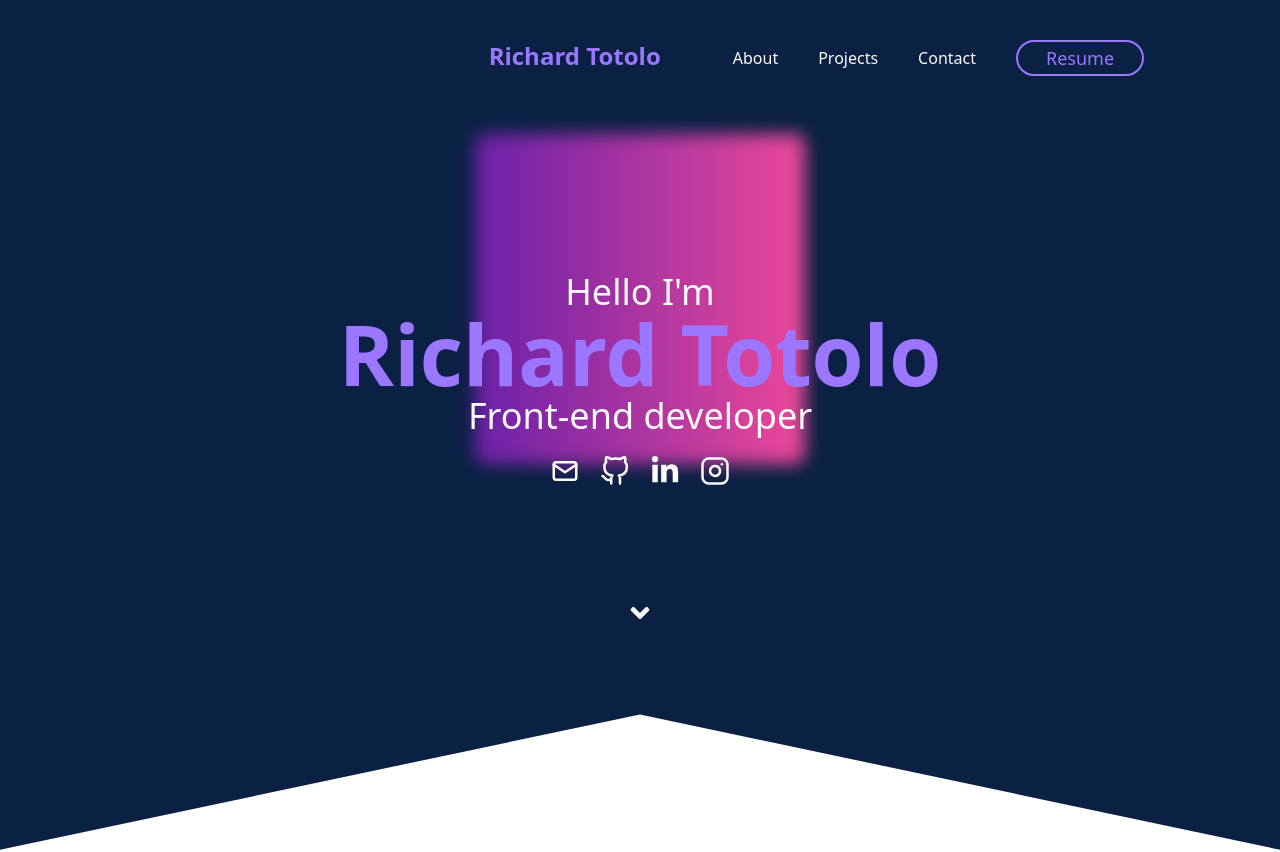
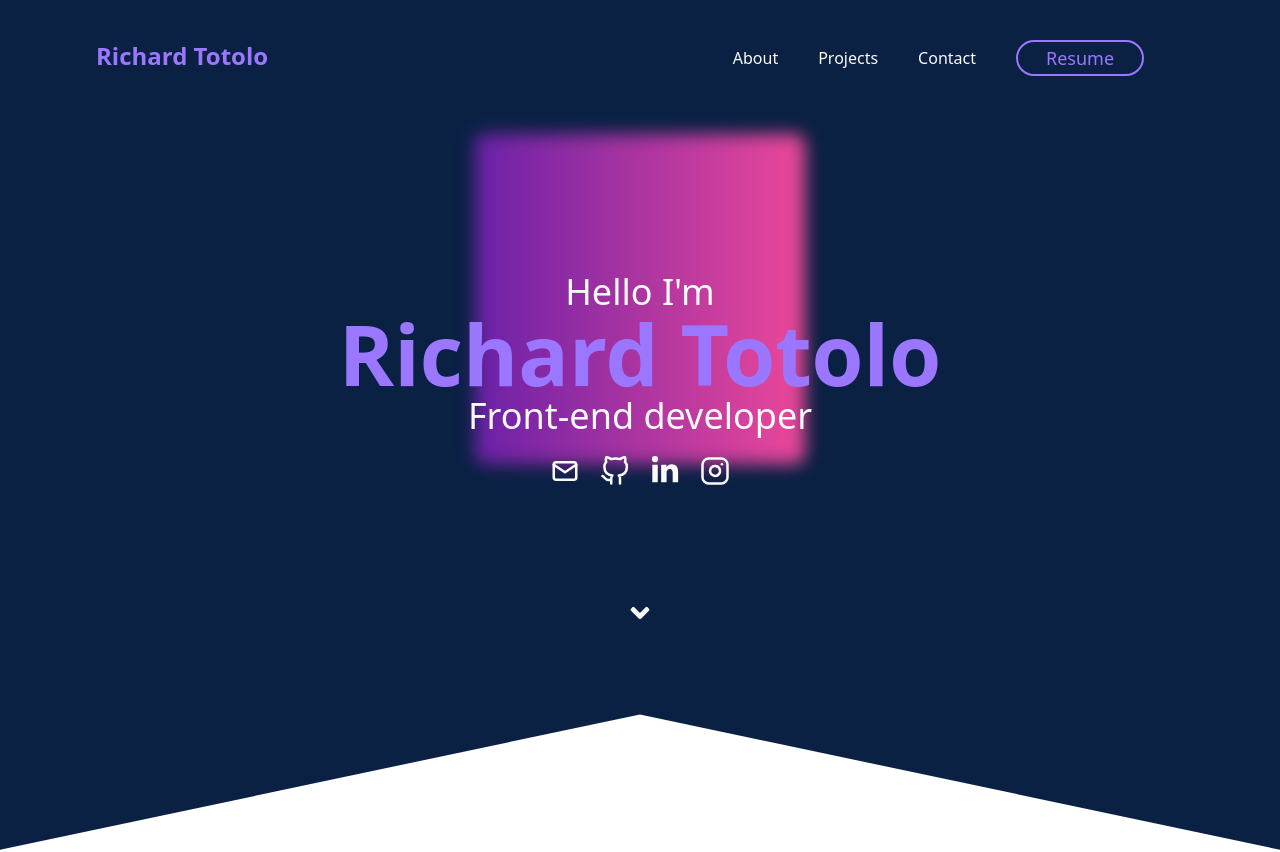
Before and after one commit to souzatotolo/portfolio-frontend, a Next.js app: page / in a window 1280 px wide. Shown: the top 852 px of the page. Built offline with nearby package versions, Linux system fonts and the light colour scheme.

Commit message:
fixed justify bug

```diff
--- a/src/components/Header.js
+++ b/src/components/Header.js
@@ -2,7 +2,7 @@ import React from 'react';
 
 export const Header = () => {
   return (
-    <div className="flex items-start justify-end md:mx-24 md:my-2 h-8">
+    <div className="flex items-start justify-end md:justify-between md:mx-24 md:my-2 h-8">
       <h1 className="text-[#9b77ff] text-xl mr-8 md:text-2xl font-bold">
         Richard Totolo
       </h1>
```
